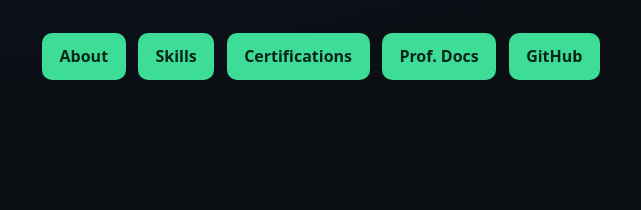
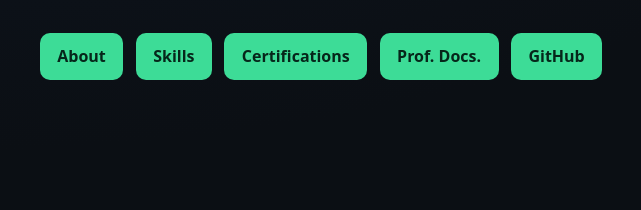
Before and after one commit to Eraisuithon49/MBlackwell-Portfolio, a plain HTML site: page index.html in a window 1280 px wide. Shown: the part 242-452 px from the top of the page, 319-960 px from the left. Drawn offline with Linux system fonts and the light colour scheme.

Commit message:
Modify link text for professional documents
Updated the link text for the professional documents.

```diff
--- a/index.html
+++ b/index.html
@@ -131,9 +131,7 @@
   <a href="#about">About</a>
   <a href="#skills">Skills</a>
   <a href="#certs">Certifications</a>
-  <a href="https://drive.google.com/drive/folders/1EmMh1MTesMfeUrQa588_7v4FZocRKmX7?usp=sharing" target="_blank">
-    Prof. Docs
-  </a>
+  <a href="https://drive.google.com/drive/folders/1EmMh1MTesMfeUrQa588_7v4FZocRKmX7?usp=sharing" target="_blank">Prof. Docs.</a>
   <a href="https://github.com/YOURUSERNAME" target="_blank">GitHub</a>
 </div>
 
```
